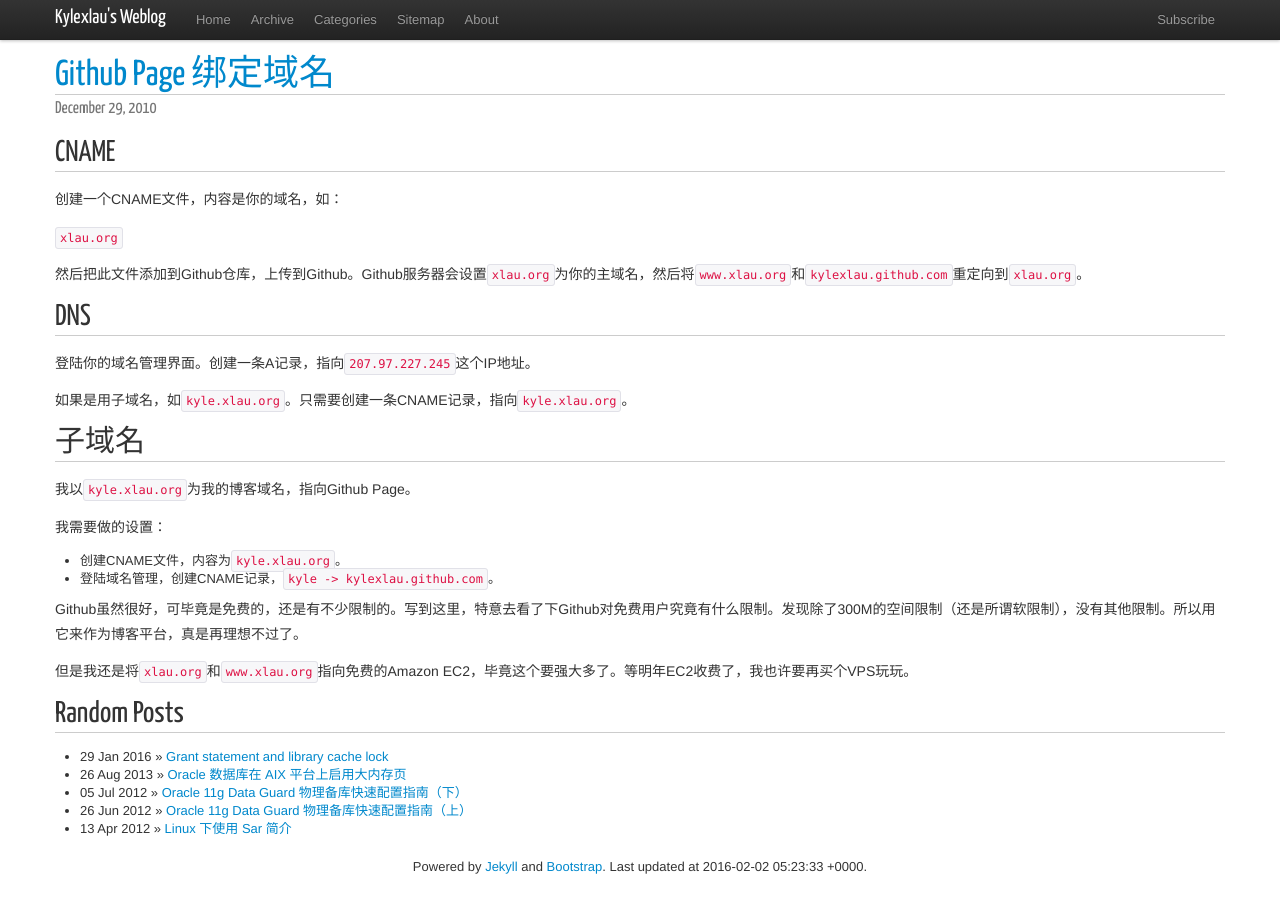
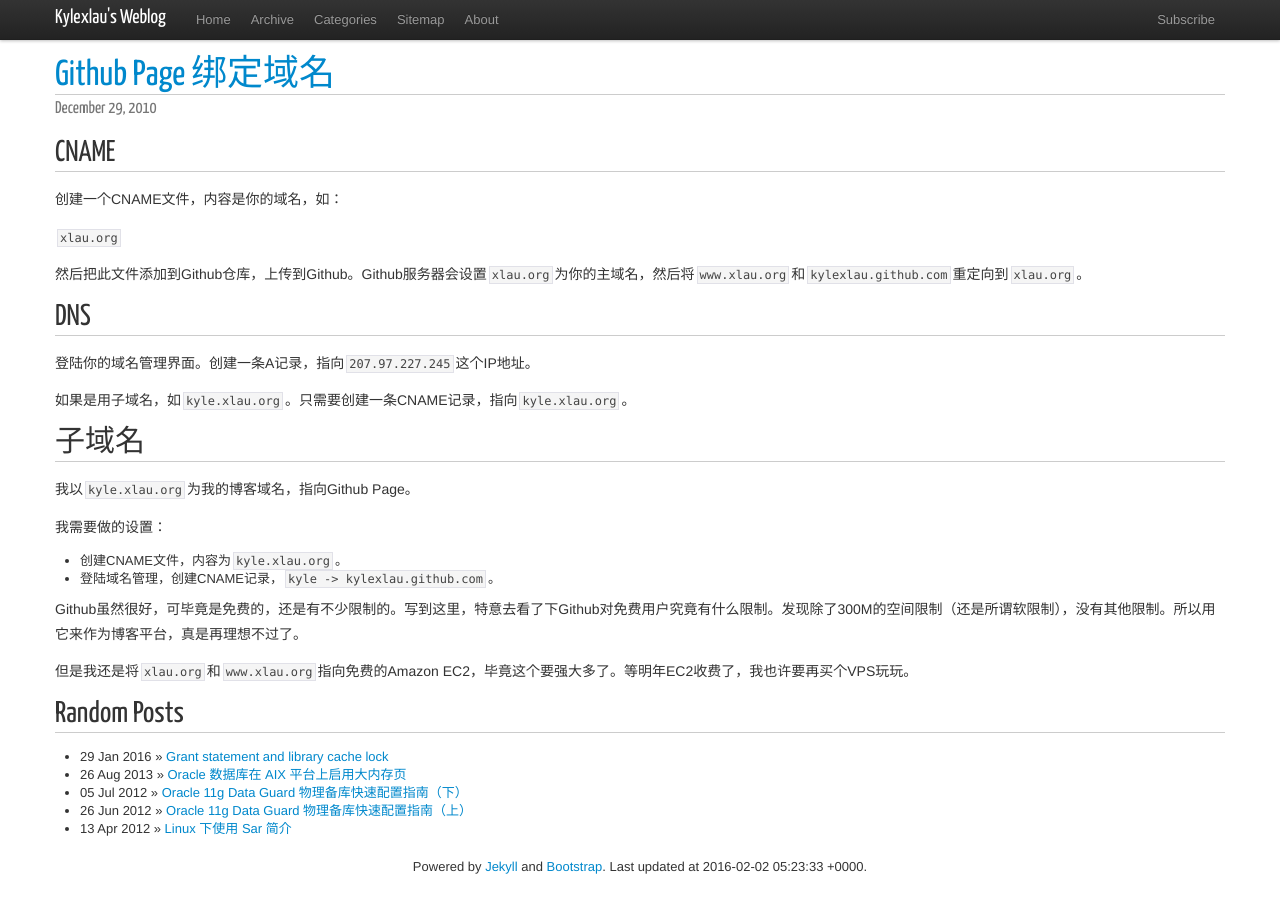
Before and after one commit to kylexlau/kylexlau.github.com, a Jekyll site: the page built from _posts/2010/2010-12-29-github-cname.md, in a window 1280 px wide. Built offline with Jekyll 4.4.1, drawn with Linux system fonts in a browser that asks for light colours; nearby versions of some CDN libraries; comment, search, counter and statistics services are not loaded.

Commit message:
modify code style

```diff
--- a/assets/css/app.css
+++ b/assets/css/app.css
@@ -10,10 +10,12 @@ h1{
   margin-top: 18px;
   margin-bottom: .15em;
 }
+
 h2{
   font-size: 30px;
   margin-bottom: 15px;
 }
+
 h3{
   color: #777;
   font-size: 25px;
@@ -44,6 +46,14 @@ p {
 }
 blockquote p {
     font-size: 14px;
+}
+code {
+    background-color: #F5F5F5;
+    color: #444;
+    padding: 1px 2px;
+    margin: 2px;
+    border-radius: 0px;
+    word-bread: break-all;
 }
 
 #footer {
```
